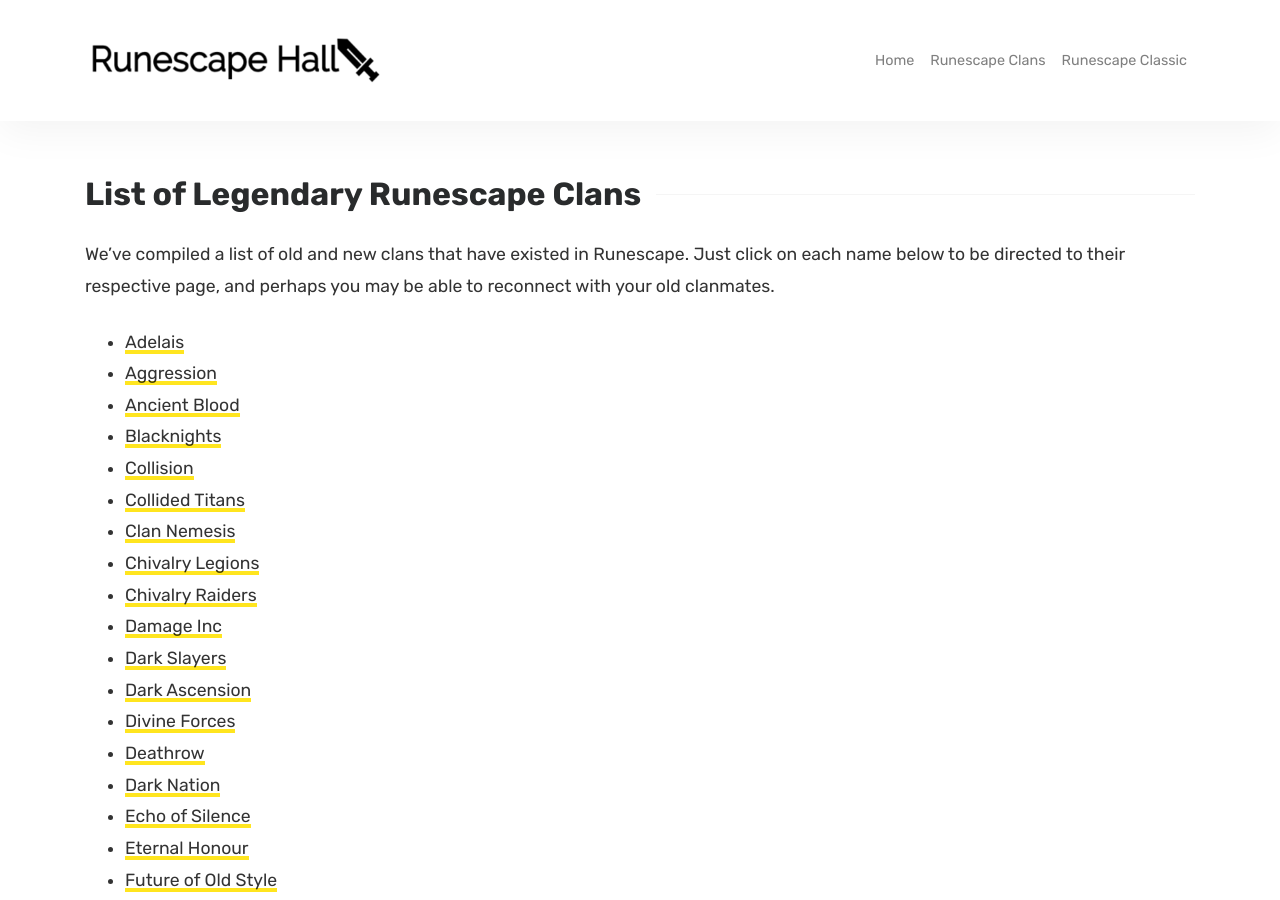
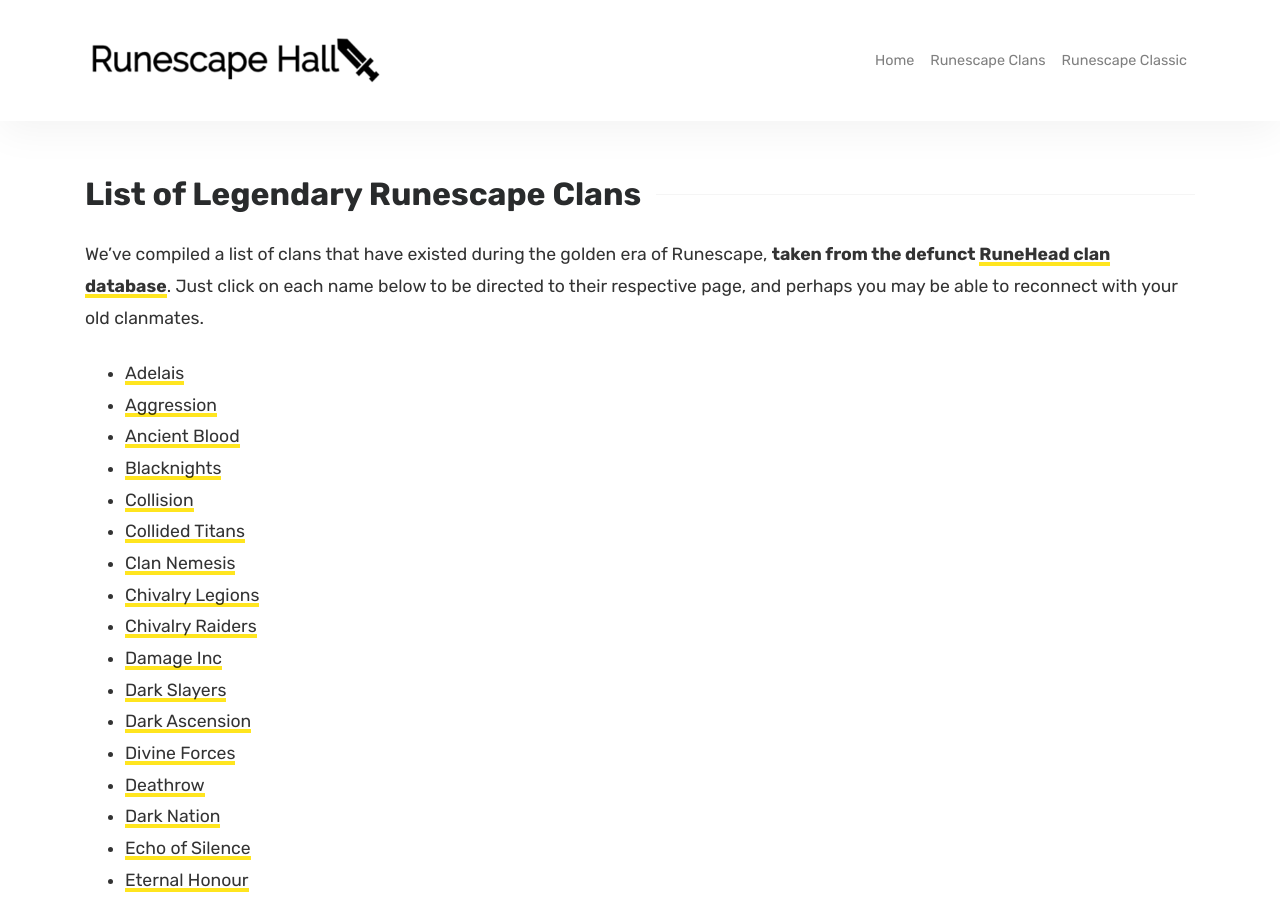
Before and after one commit to runescapehall/Runescape-Affiliate, a Jekyll site: the page built from runescape-clans.md, in a window 1280 px wide and 900 px high. Built offline with Jekyll 4.4.1, drawn with Linux system fonts in a browser that asks for light colours; comment, search, counter and statistics services are not loaded.

Commit message:
Update runescape-clans.md

```diff
--- a/runescape-clans.md
+++ b/runescape-clans.md
@@ -4,7 +4,7 @@
 permalink: /runescape-clans
 ---
 
-We've compiled a list of old and new clans that have existed in Runescape. Just click on each name below to be directed to their respective page, and perhaps you may be able to reconnect with your old clanmates.
+We've compiled a list of clans that have existed during the golden era of Runescape, **taken from the defunct [RuneHead clan database](https://web.archive.org/web/20070930190233/http://runehead.com/)**. Just click on each name below to be directed to their respective page, and perhaps you may be able to reconnect with your old clanmates.
 
 - [Adelais](https://www.runescapehall.net/Adelais)
 - [Aggression](https://www.runescapehall.net/Aggression)
```
